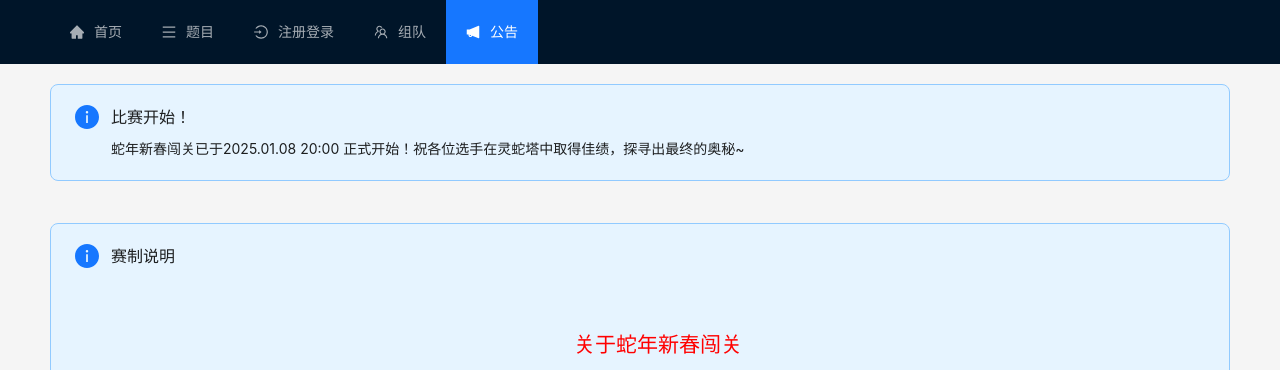
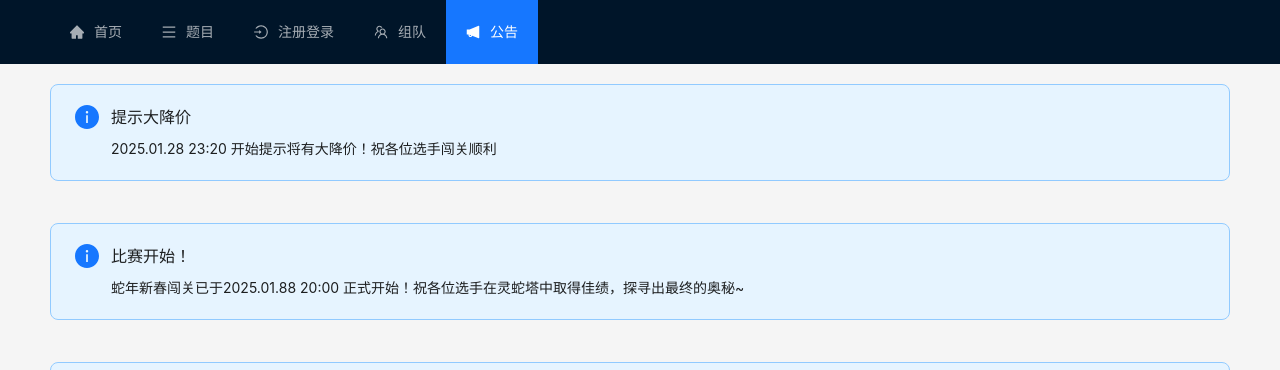
Before and after one commit to yuanyang2025/yuanyang25-front, a React (Vite) app: page /noticeboard in a window 1280 px wide. Shown: the top 370 px of the page. Built offline with nearby package versions, Linux system fonts and the light colour scheme; no server answers.

Commit message:
chore: 公告提示大降价

```diff
--- a/src/pages/noticeboard.tsx
+++ b/src/pages/noticeboard.tsx
@@ -4,8 +4,16 @@ export const NoticeBoard = () => {
   return (
     <div style={{ width: "device-width" }}>
       <Alert
+        message="提示大降价"
+        description="2025.01.28 23:20 开始提示将有大降价！祝各位选手闯关顺利"
+        showIcon
+        type="info"
+      />
+      <br />
+      <br />
+      <Alert
         message="比赛开始！"
-        description="蛇年新春闯关已于2025.01.08 20:00 正式开始！祝各位选手在灵蛇塔中取得佳绩，探寻出最终的奥秘~"
+        description="蛇年新春闯关已于2025.01.88 20:00 正式开始！祝各位选手在灵蛇塔中取得佳绩，探寻出最终的奥秘~"
         showIcon
         type="info"
       />
```
